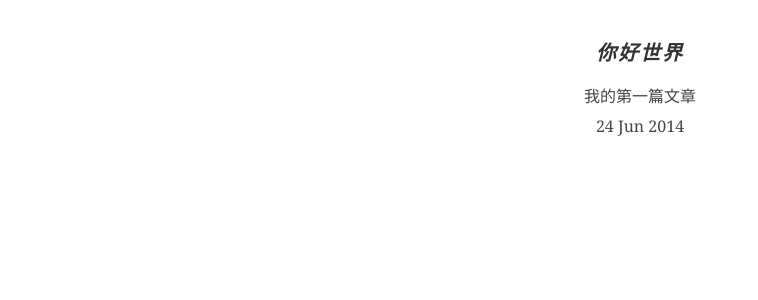
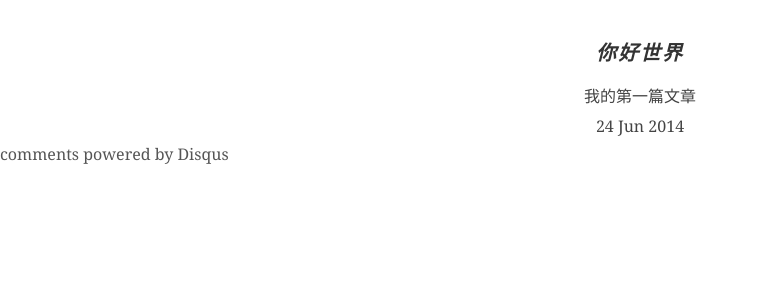
Before and after one commit to kai517/ychowxiao, a Jekyll site: the page built from _posts/2014-06-24-hello-world.html, in a window 1280 px wide. Shown: the top 300 px of the page, without its empty margins (0-758 px from the left). Built offline with Jekyll 4.4.1, drawn with Linux system fonts in a browser that asks for light colours; comment, search, counter and statistics services are not loaded; part of the change alters nothing that is shown.

Commit message:
Update acticle.html

```diff
--- a/_layouts/acticle.html
+++ b/_layouts/acticle.html
@@ -8,6 +8,19 @@
 　　<body>
 
 　　　　{{ content }}
+         <div id="disqus_thread"></div>
+    <script type="text/javascript">
+        /* * * CONFIGURATION VARIABLES: EDIT BEFORE PASTING INTO YOUR WEBPAGE * * */
+        var disqus_shortname = 'ychowxiao'; // required: replace example with your forum shortname
 
+        /* * * DON'T EDIT BELOW THIS LINE * * */
+        (function() {
+            var dsq = document.createElement('script'); dsq.type = 'text/javascript'; dsq.async = true;
+            dsq.src = '//' + disqus_shortname + '.disqus.com/embed.js';
+            (document.getElementsByTagName('head')[0] || document.getElementsByTagName('body')[0]).appendChild(dsq);
+        })();
+    </script>
+    <noscript>Please enable JavaScript to view the <a href="http://disqus.com/?ref_noscript">comments powered by Disqus.</a></noscript>
+    <a href="http://disqus.com" class="dsq-brlink">comments powered by <span class="logo-disqus">Disqus</span></a>
 　　</body>
 </html>
```
